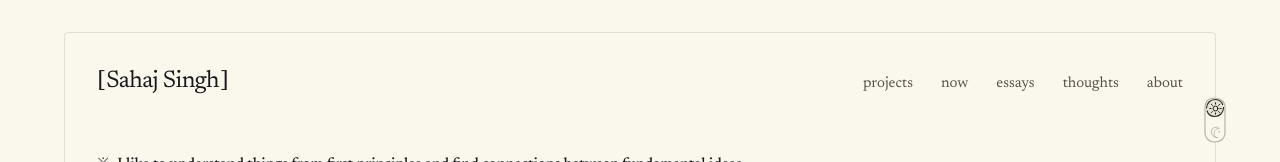
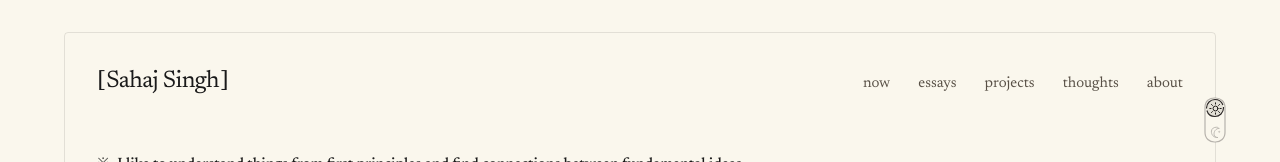
Before and after one commit to sahajdeepsingh651/sahajsingh, a Next.js app: page / in a window 1280 px wide. Shown: the top 162 px of the page. Built offline with nearby package versions, Linux system fonts and the light colour scheme.

Commit message:
style(nav): reorder navigation links to now, essays, projects, thoughts, about

```diff
--- a/src/components/Navigation.tsx
+++ b/src/components/Navigation.tsx
@@ -3,10 +3,9 @@ import Link from "next/link";
 import { usePathname } from "next/navigation";
 
 const NAV_ITEMS = [
-    { href: "/projects", label: "projects" },
-
     { href: "/now", label: "now" },
     { href: "/essays", label: "essays" },
+    { href: "/projects", label: "projects" },
     { href: "/thoughts", label: "thoughts" },
     { href: "/about", label: "about" },
 ];
```
